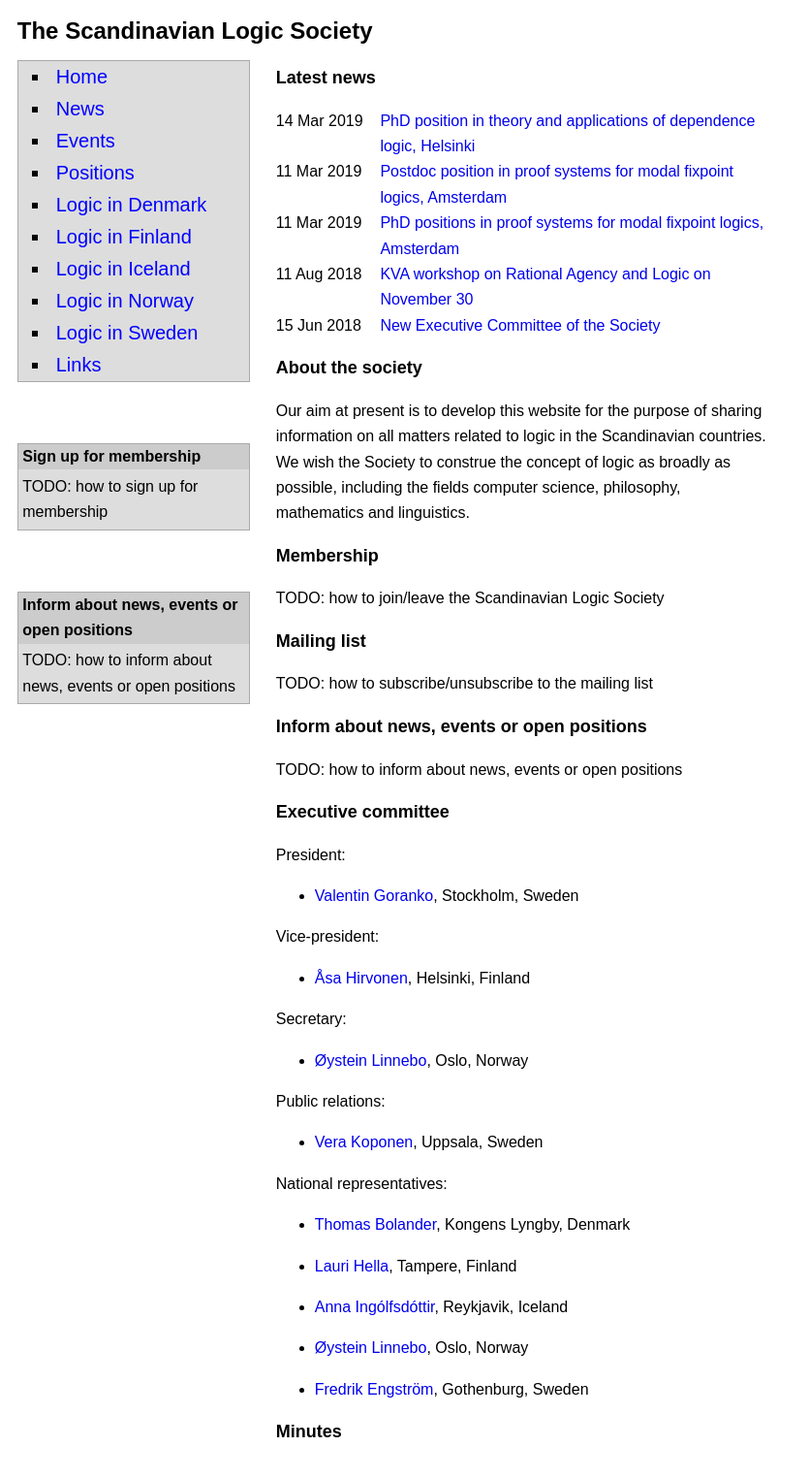
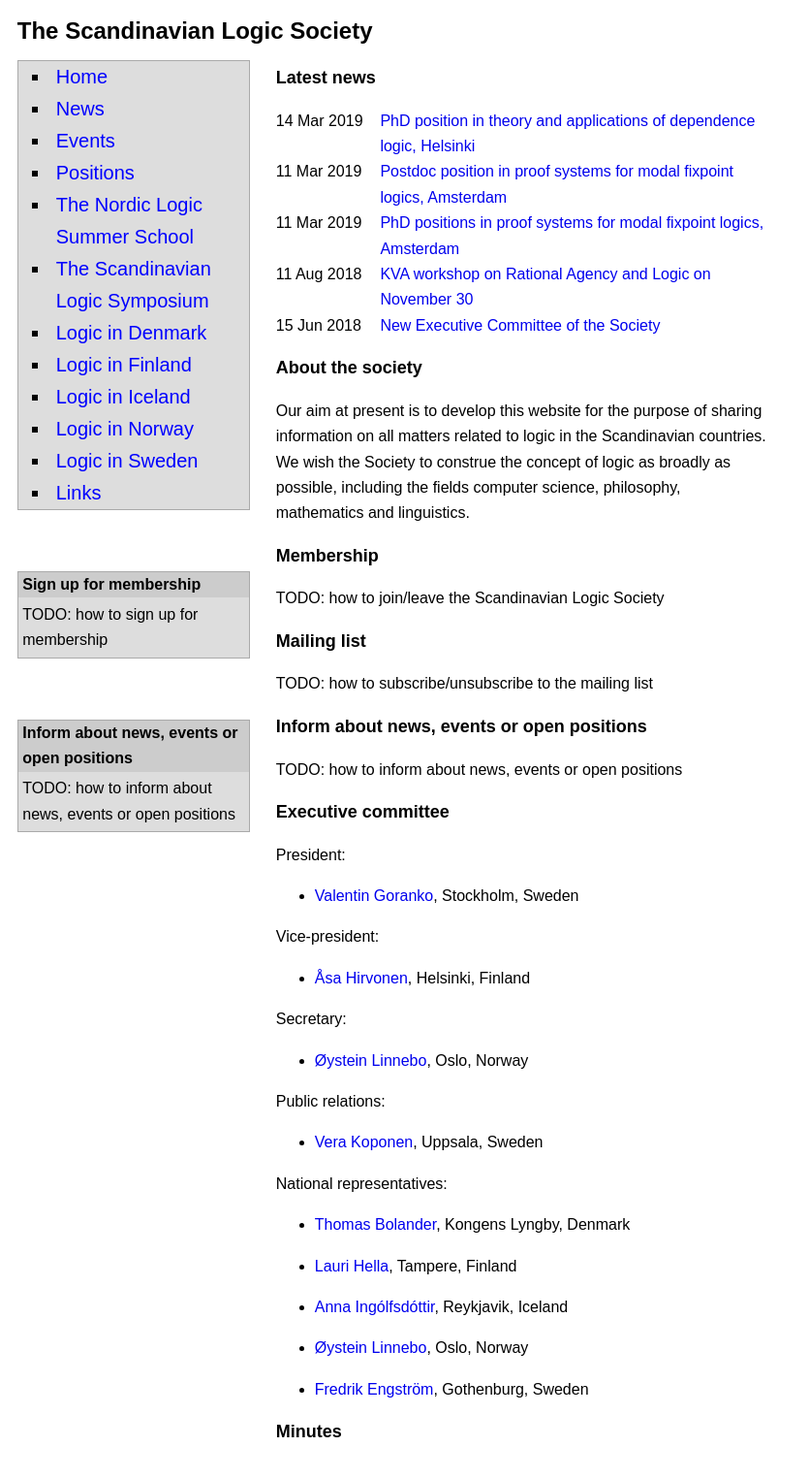
Before and after one commit to scandinavianlogic/scandinavianlogic.github.io, a Jekyll site: the page built from index.md, in a window 1280 px wide. Shown: the whole page at 97% size, without its empty margins (0-835 px from the left). Built offline with Jekyll 4.4.1, drawn with Linux system fonts in a browser that asks for light colours; our own code applies the rules of GitHub Pages for plain Markdown files.

Commit message:
summer school and symposium

```diff
--- a/_data/menu_items.yml
+++ b/_data/menu_items.yml
@@ -6,6 +6,10 @@
   link: /events.html
 - name: Positions
   link: /positions.html
+- name: The Nordic Logic Summer School
+  link: /summer_school.html
+- name: The Scandinavian Logic Symposium
+  link: /symposium.html
 - name: Logic in Denmark
   link: /denmark.html
 - name: Logic in Finland
--- /dev/null
+++ b/summer_school.md
@@ -0,0 +1,7 @@
+---
+layout: default
+title: The Nordic Logic Summer School
+---
+## The Nordic Logic Summer School
+
+{{ "TODO" | log_warning }}
--- /dev/null
+++ b/symposium.md
@@ -0,0 +1,6 @@
+---
+layout: default
+title: The Scandinavian Logic Symposium
+---
+## The Scandinavian Logic Symposium
+{{ "TODO" | log_warning }}
```
